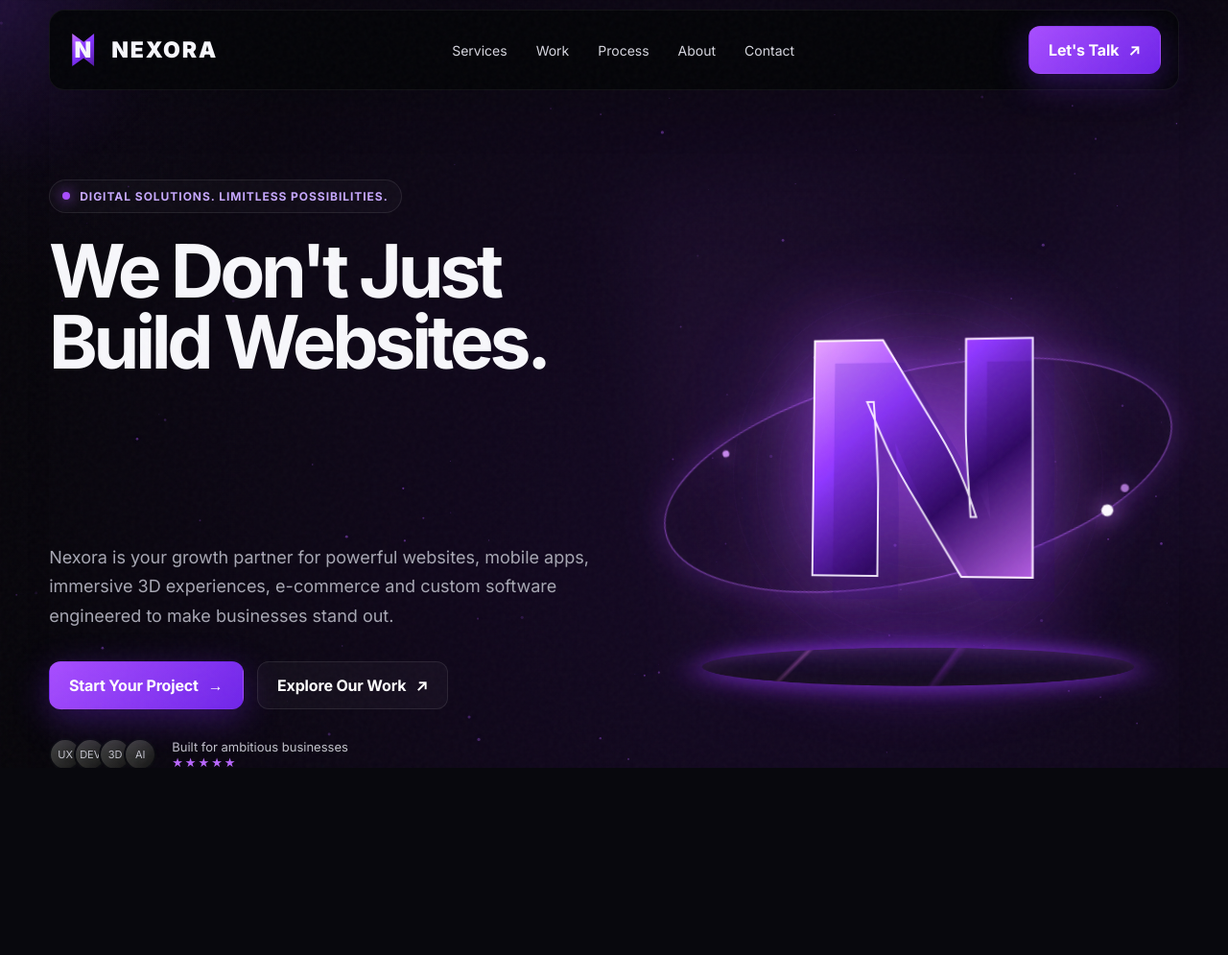
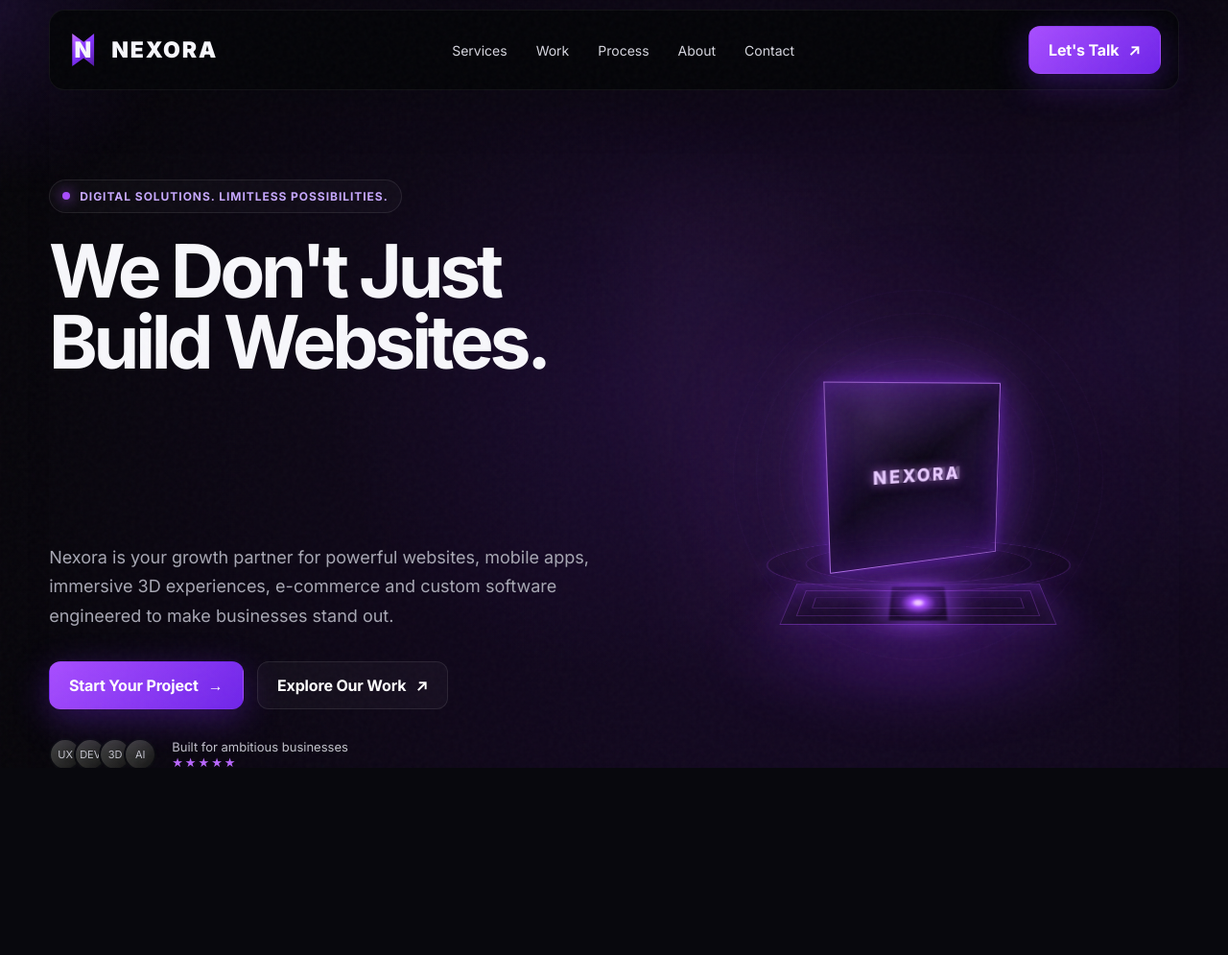
Before and after one commit to omkarpote10/nexora-website, a Flask app: page / in a window 1280 px wide; the page is wider, and only the part inside the window is pictured. Shown: the top 995 px of that part at 96% size. Run offline with Flask 3, Linux system fonts and the light colour scheme.

Commit message:
Add files via upload

```diff
--- a/templates/index.html
+++ b/templates/index.html
@@ -437,7 +437,8 @@ h1{max-width:16ch}
 /* ===== V14 MOBILE SAFE MODE ===== */
 .nx-mobile-safe .nx-webgl-shell,
 .nx-mobile-safe .nx-story-indicator,
-.nx-mobile-safe #fx{
+.nx-mobile-safe #fx,
+.nx-mobile-safe #particleCanvas{
   display:none!important;
 }
 
@@ -518,6 +519,88 @@ h1{max-width:16ch}
   }
 }
 
+
+/* ===== V15 NEXORA ULTRA CUBE ===== */
+.cube-stage-lite{
+  width:420px;height:420px;position:relative;display:grid;place-items:center;
+  perspective:900px;transform-style:preserve-3d;
+}
+.cube-lite{
+  width:190px;height:190px;position:relative;transform-style:preserve-3d;
+  transform:rotateX(-18deg) rotateY(32deg);
+  animation:nxCubeLiteRoll 15s cubic-bezier(.45,.05,.55,.95) infinite;
+  filter:drop-shadow(0 0 26px rgba(155,62,255,.5));
+}
+.cube-face{
+  position:absolute;inset:0;display:grid;place-items:center;
+  border:1px solid rgba(198,124,255,.62);
+  background:
+    linear-gradient(145deg,rgba(142,52,255,.18),rgba(6,5,12,.78) 46%,rgba(83,24,151,.28)),
+    radial-gradient(circle at 28% 18%,rgba(220,165,255,.20),transparent 35%);
+  color:#e7c9ff;font-weight:800;letter-spacing:.14em;font-size:19px;
+  text-shadow:0 0 12px rgba(199,120,255,.75);
+  box-shadow:
+    inset 0 0 28px rgba(151,62,255,.17),
+    0 0 14px rgba(135,48,255,.18);
+  backface-visibility:visible;
+}
+.cube-front{transform:translateZ(95px)}
+.cube-back{transform:rotateY(180deg) translateZ(95px)}
+.cube-right{transform:rotateY(90deg) translateZ(95px)}
+.cube-left{transform:rotateY(-90deg) translateZ(95px)}
+.cube-top{transform:rotateX(90deg) translateZ(95px)}
+.cube-bottom{transform:rotateX(-90deg) translateZ(95px)}
+.cube-top span,.cube-bottom span{font-size:72px;font-weight:900;color:#c77cff;text-shadow:0 0 25px #8f39ff}
+.cube-platform-lite{
+  position:absolute;left:50%;bottom:42px;width:270px;height:70px;
+  transform:translateX(-50%) rotateX(69deg);
+  border:1px solid rgba(171,79,255,.34);
+  background:linear-gradient(180deg,rgba(142,48,255,.13),rgba(12,7,18,.85));
+  box-shadow:0 0 42px rgba(145,55,255,.25),inset 0 0 35px rgba(148,58,255,.18);
+}
+.cube-platform-lite:before,.cube-platform-lite:after{
+  content:"";position:absolute;inset:12px;border:1px solid rgba(184,84,255,.28)
+}
+.cube-platform-lite:after{inset:25px}
+.cube-platform-lite i{
+  position:absolute;left:50%;top:50%;width:58px;height:58px;transform:translate(-50%,-50%);
+  background:radial-gradient(circle,#f1c8ff 0 7%,#a84cff 18%,rgba(150,52,255,.28) 45%,transparent 72%);
+  filter:blur(1px);box-shadow:0 0 38px #9d45ff
+}
+.cube-ring-lite{
+  position:absolute;border:1px solid rgba(178,78,255,.28);border-radius:50%;
+  width:315px;height:112px;bottom:63px;transform:rotateX(72deg);
+  box-shadow:0 0 24px rgba(143,55,255,.12)
+}
+.cube-ring-lite.r2{width:235px;height:82px;bottom:78px;opacity:.65}
+@keyframes nxCubeLiteRoll{
+  0%{transform:rotateX(-18deg) rotateY(32deg)}
+  25%{transform:rotateX(18deg) rotateY(122deg)}
+  50%{transform:rotateX(-14deg) rotateY(212deg)}
+  75%{transform:rotateX(22deg) rotateY(302deg)}
+  100%{transform:rotateX(-18deg) rotateY(392deg)}
+}
+.nx-three-ready .cube-stage-lite{opacity:0;visibility:hidden;transition:opacity .45s ease}
+.nx-mobile-safe .cube-stage-lite{opacity:1!important;visibility:visible!important}
+
+@media(max-width:700px){
+  .cube-stage-lite{width:300px;height:270px;transform:scale(.82)}
+  .cube-lite{width:150px;height:150px;animation-duration:18s}
+  .cube-face{font-size:14px}
+  .cube-front{transform:translateZ(75px)}
+  .cube-back{transform:rotateY(180deg) translateZ(75px)}
+  .cube-right{transform:rotateY(90deg) translateZ(75px)}
+  .cube-left{transform:rotateY(-90deg) translateZ(75px)}
+  .cube-top{transform:rotateX(90deg) translateZ(75px)}
+  .cube-bottom{transform:rotateX(-90deg) translateZ(75px)}
+  .cube-platform-lite{bottom:20px;width:220px}
+  .cube-ring-lite{bottom:42px;width:250px}
+  .cube-ring-lite.r2{bottom:56px;width:185px}
+}
+@media(prefers-reduced-motion:reduce){
+  .cube-lite{animation:none!important}
+}
+
 </style>
 
 <meta name="theme-color" content="#050507">
@@ -544,6 +627,7 @@ h1{max-width:16ch}
 }
 </style>
 
+<script src="{{ url_for('static', filename='nexora-mobile-safe.js') }}"></script>
 </head>
 <body data-nx-page="home">
 <a class="nx-skip nx-sr-only" href="#main-content">Skip to main content</a>
@@ -573,7 +657,22 @@ h1{max-width:16ch}
         <div class="actions"><a class="btn primary" href="contact.html">Start Your Project <span>→</span></a><a class="btn" href="work.html">Explore Our Work <span>↗</span></a></div>
         <div class="trust"><div class="avatars"><span>UX</span><span>DEV</span><span>3D</span><span>AI</span></div><div><div>Built for ambitious businesses</div><div class="stars">★★★★★</div></div></div>
       </div>
-      <div class="hero-visual reveal" id="heroVisual"><div class="planet"></div><div class="orbit"><div class="orb"></div></div><div class="n3d" id="n3d">N</div><div class="rock"></div></div>
+      <div class="hero-visual reveal" id="heroVisual">
+        <div class="planet"></div>
+        <div class="cube-stage-lite" id="cubeStageLite" aria-hidden="true">
+          <div class="cube-lite">
+            <div class="cube-face cube-front">NEXORA</div>
+            <div class="cube-face cube-back">NEXORA</div>
+            <div class="cube-face cube-right">NEXORA</div>
+            <div class="cube-face cube-left">NEXORA</div>
+            <div class="cube-face cube-top"><span>N</span></div>
+            <div class="cube-face cube-bottom"><span>N</span></div>
+          </div>
+          <div class="cube-platform-lite"><i></i></div>
+          <div class="cube-ring-lite r1"></div>
+          <div class="cube-ring-lite r2"></div>
+        </div>
+      </div>
     </section>
 
     <div class="service-strip reveal">
@@ -619,10 +718,18 @@ h1{max-width:16ch}
 </div>
 <script>
   const glow=document.getElementById('glow');
+  if(!window.__NEXORA_MOBILE_SAFE__ && glow){
     window.addEventListener('pointermove',e=>{glow.style.left=e.clientX+'px';glow.style.top=e.clientY+'px'});
-  const visual=document.getElementById('heroVisual'), n=document.getElementById('n3d');
-  visual.addEventListener('pointermove',e=>{const r=visual.getBoundingClientRect();const x=(e.clientX-r.left)/r.width-.5;const y=(e.clientY-r.top)/r.height-.5;n.style.transform=`rotateY(${x*20}deg) rotateX(${-y*16}deg) translateY(-6px)`});
-  visual.addEventListener('pointerleave',()=>n.style.transform='');
+  }
+  const visual=document.getElementById('heroVisual'), cubeLite=document.getElementById('cubeStageLite');
+  if(visual && cubeLite && !window.__NEXORA_MOBILE_SAFE__){
+    visual.addEventListener('pointermove',e=>{
+      const r=visual.getBoundingClientRect();
+      const x=(e.clientX-r.left)/r.width-.5, y=(e.clientY-r.top)/r.height-.5;
+      cubeLite.style.transform=`rotateY(${x*5}deg) rotateX(${-y*4}deg)`;
+    });
+    visual.addEventListener('pointerleave',()=>cubeLite.style.transform='');
+  }
   const io=new IntersectionObserver(entries=>entries.forEach(e=>{if(e.isIntersecting)e.target.classList.add('show')}),{threshold:.12});
   document.querySelectorAll('.reveal').forEach(el=>io.observe(el));
 </script>
@@ -637,10 +744,12 @@ h1{max-width:16ch}
   },650));
 
   // Mouse ambient light
+  if(!window.__NEXORA_MOBILE_SAFE__){
     window.addEventListener('pointermove',e=>{
       document.documentElement.style.setProperty('--mx',e.clientX+'px');
       document.documentElement.style.setProperty('--my',e.clientY+'px');
     });
+  }
 
   // Split hero headline into animated words without destroying gradient span
   const h1=document.querySelector('.hero h1');
@@ -673,6 +782,7 @@ h1{max-width:16ch}
   });
 
   // Magnetic buttons
+  if(!window.__NEXORA_MOBILE_SAFE__){
     document.querySelectorAll('.btn').forEach(btn=>{
       btn.addEventListener('pointermove',e=>{
         const r=btn.getBoundingClientRect();
@@ -681,8 +791,10 @@ h1{max-width:16ch}
       });
       btn.addEventListener('pointerleave',()=>btn.style.transform='');
     });
+  }
 
   // 3D tilt cards/projects while preserving original style
+  if(!window.__NEXORA_MOBILE_SAFE__){
     document.querySelectorAll('.card,.project').forEach(card=>{
       card.addEventListener('pointermove',e=>{
         const r=card.getBoundingClientRect(),x=(e.clientX-r.left)/r.width-.5,y=(e.clientY-r.top)/r.height-.5;
@@ -690,6 +802,7 @@ h1{max-width:16ch}
       });
       card.addEventListener('pointerleave',()=>card.style.transform='');
     });
+  }
 
   // Scroll progress
   const progress=document.getElementById('pageProgress');
@@ -702,6 +815,7 @@ h1{max-width:16ch}
   // Hero parallax
   const hero=document.querySelector('.hero');
   const visual=document.getElementById('heroVisual');
+  if(!window.__NEXORA_MOBILE_SAFE__){
     window.addEventListener('scroll',()=>{
       const y=Math.min(scrollY,900);
       if(hero){
@@ -710,45 +824,47 @@ h1{max-width:16ch}
       }
       if(visual) visual.style.transform=`translateY(${y*.025}px)`;
     },{passive:true});
+  }
 
-  // Canvas particles with soft connecting lines
-  const c=document.getElementById('particleCanvas'),ctx=c.getContext('2d');
-  let dpr=Math.min(devicePixelRatio||1,2),W=0,H=0,pts=[];
+  // Canvas particles: desktop only. Mobile-safe mode avoids this continuous CPU/GPU loop.
+  const c=document.getElementById('particleCanvas');
+  if(window.__NEXORA_MOBILE_SAFE__){
+    if(c) c.style.display='none';
+  }else if(c){
+    const ctx=c.getContext('2d');
+    let dpr=Math.min(devicePixelRatio||1,1.6),W=0,H=0,pts=[],raf=0,active=true;
     function size(){
       W=c.width=innerWidth*dpr;H=c.height=innerHeight*dpr;
-    pts=Array.from({length:Math.min(115,Math.floor(innerWidth/10))},()=>({
+      pts=Array.from({length:Math.min(64,Math.floor(innerWidth/22))},()=>({
         x:Math.random()*W,y:Math.random()*H,
-      vx:(Math.random()-.5)*.12*dpr,vy:(Math.random()-.5)*.12*dpr,
-      r:(Math.random()*1.3+.35)*dpr,a:Math.random()*.5+.12
+        vx:(Math.random()-.5)*.10*dpr,vy:(Math.random()-.5)*.10*dpr,
+        r:(Math.random()*.9+.3)*dpr,a:Math.random()*.38+.08
       }));
     }
     function frame(){
+      if(!active){raf=requestAnimationFrame(frame);return}
       ctx.clearRect(0,0,W,H);
       for(let i=0;i<pts.length;i++){
         const p=pts[i];p.x+=p.vx;p.y+=p.vy;
         if(p.x<0||p.x>W)p.vx*=-1;if(p.y<0||p.y>H)p.vy*=-1;
         ctx.beginPath();ctx.arc(p.x,p.y,p.r,0,Math.PI*2);
-      ctx.fillStyle=`rgba(177,90,255,${p.a})`;ctx.shadowBlur=10*dpr;ctx.shadowColor='rgba(140,56,255,.55)';ctx.fill();
-      ctx.shadowBlur=0;
-      for(let j=i+1;j<pts.length;j++){
-        const q=pts[j],dx=p.x-q.x,dy=p.y-q.y,dist=Math.hypot(dx,dy);
-        if(dist<95*dpr){
-          ctx.strokeStyle=`rgba(145,62,255,${(1-dist/(95*dpr))*.045})`;
-          ctx.lineWidth=.5*dpr;ctx.beginPath();ctx.moveTo(p.x,p.y);ctx.lineTo(q.x,q.y);ctx.stroke();
+        ctx.fillStyle=`rgba(177,90,255,${p.a})`;ctx.fill();
       }
+      raf=requestAnimationFrame(frame);
     }
+    document.addEventListener('visibilitychange',()=>active=!document.hidden);
+    size();frame();addEventListener('resize',size,{passive:true});
   }
-    requestAnimationFrame(frame);
-  }
-  size();frame();addEventListener('resize',size);
 
   // Subtle section spotlight follows pointer
+  if(!window.__NEXORA_MOBILE_SAFE__){
     document.querySelectorAll('.card,.project,.cta').forEach(el=>{
       el.addEventListener('pointermove',e=>{
         const r=el.getBoundingClientRect();
         el.style.backgroundImage=`radial-gradient(circle at ${e.clientX-r.left}px ${e.clientY-r.top}px,rgba(152,66,255,.09),transparent 180px),${getComputedStyle(el).backgroundImage}`;
       },{passive:true});
     });
+  }
 })();
 </script>
 
@@ -834,14 +950,12 @@ h1{max-width:16ch}
 </script>
 
 
-<script src="{{ url_for('static', filename='nexora-mobile-safe.js') }}"></script>
 <script src="{{ url_for('static', filename='nexora-performance.js') }}"></script>
 <script src="https://cdn.jsdelivr.net/npm/three@0.160.0/build/three.min.js" crossorigin="anonymous"></script>
 <script src="{{ url_for('static', filename='nexora-three.js') }}"></script>
 
 
-<script>window.__NEXORA_SCROLL_STORY_ACTIVE__=true;</script>
-<script src="{{ url_for('static', filename='nexora-scroll-story.js') }}"></script>
+
 
 </body>
 </html>
```
Lines whose indentation alone changed are shown as unchanged.
